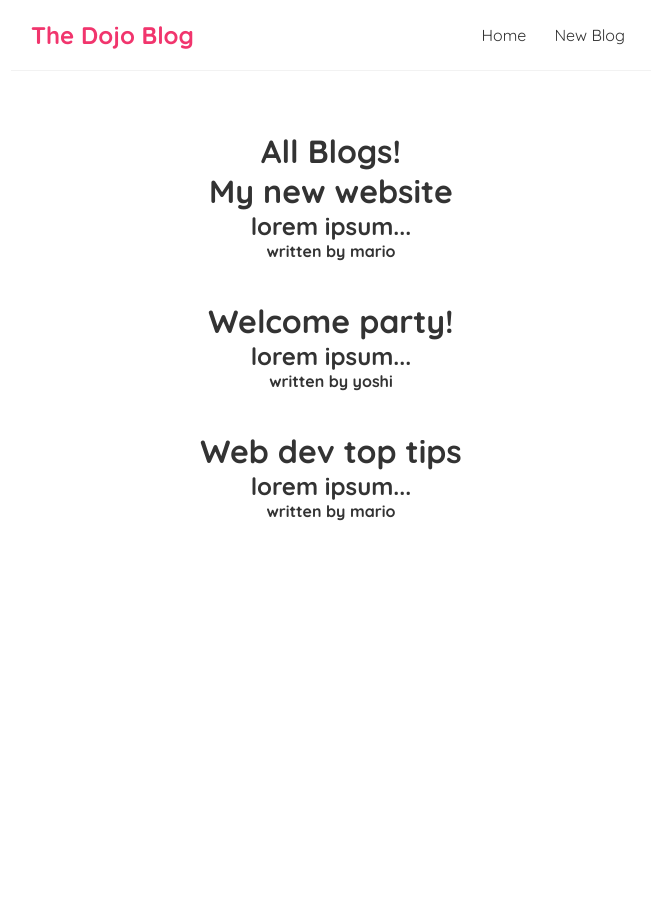
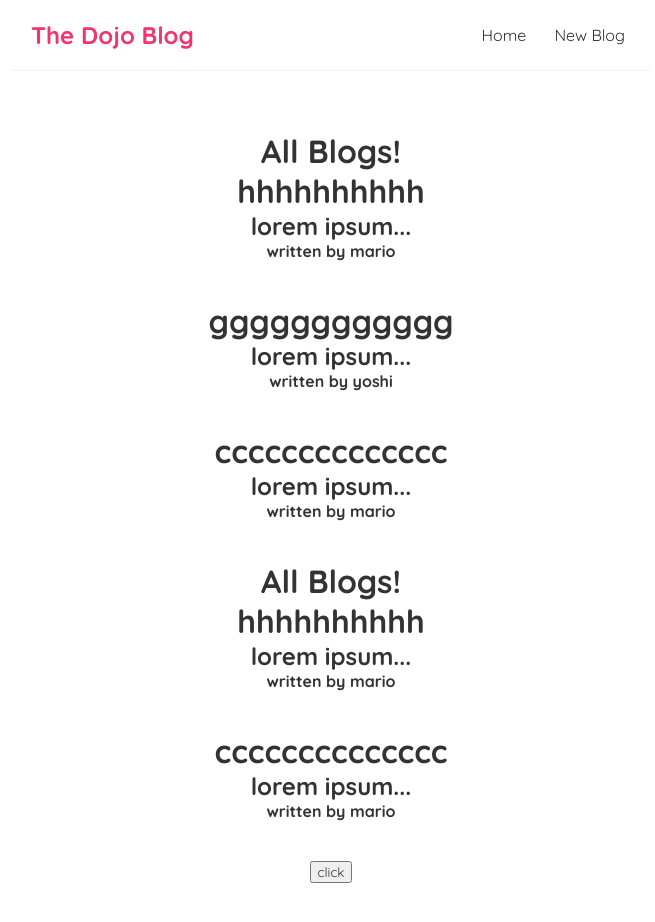
Before and after one commit to H-alchemist/AtlassBlog, a React (Create React App) app: page / in a window 1280 px wide. Shown: the top 922 px of the page, without its empty margins (309-964 px from the left). Before the commit the page ends 800 px from the top, so only its background shows below. Built offline with nearby package versions, Linux system fonts and the light colour scheme.

Commit message:
filter props

```diff
--- a/src/Home.js
+++ b/src/Home.js
@@ -1,16 +1,30 @@
 import { useState } from "react";
 import BlogList from "./BlogList";
 const Home = () => {
+
   const [blogs, setBlogs] = useState([
+    { title: 'hhhhhhhhhh', body: 'lorem ipsum...', author: 'mario', id: 1 },
+    { title: 'gggggggggggg', body: 'lorem ipsum...', author: 'yoshi', id: 2 },
+    { title: 'cccccccccccccc', body: 'lorem ipsum...', author: 'mario', id: 3 }
+  ])
+  const all =[
     { title: 'My new website', body: 'lorem ipsum...', author: 'mario', id: 1 },
     { title: 'Welcome party!', body: 'lorem ipsum...', author: 'yoshi', id: 2 },
-    { title: 'Web dev top tips', body: 'lorem ipsum...', author: 'mario', id: 3 }
-  ])
+    { title: 'Web dev top tips', body: 'lorem ipsum...', author: 'mario', id: 3 }];
+
+  const test =()=>{
+
+    setBlogs(all);
+  }
+
     return (
 
       <div className="Home">
         <BlogList blogs={blogs} title="All Blogs" />
+        <BlogList blogs={blogs.filter((blog)=> blog.author === "mario")} title="All Blogs" />
+         <button onClick={test}>click</button>
       </div>
+
 
 
       );
```
